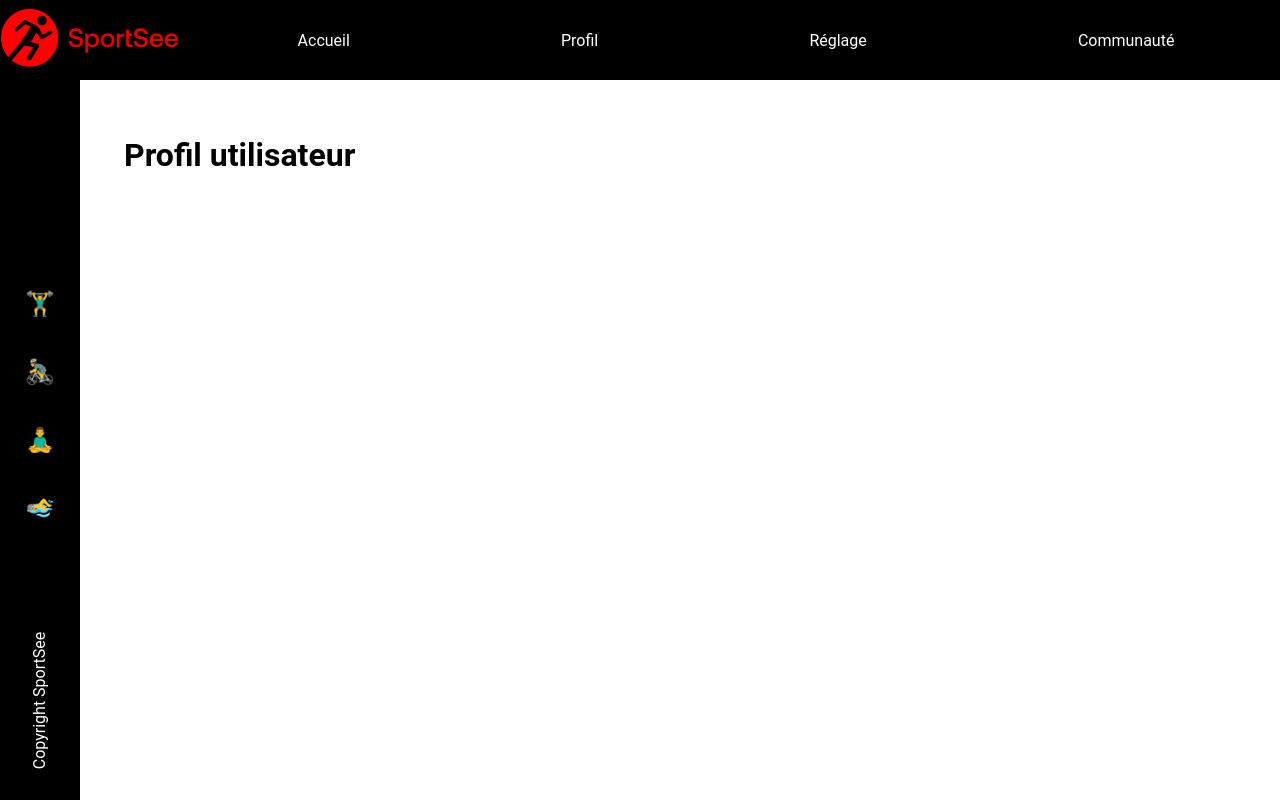
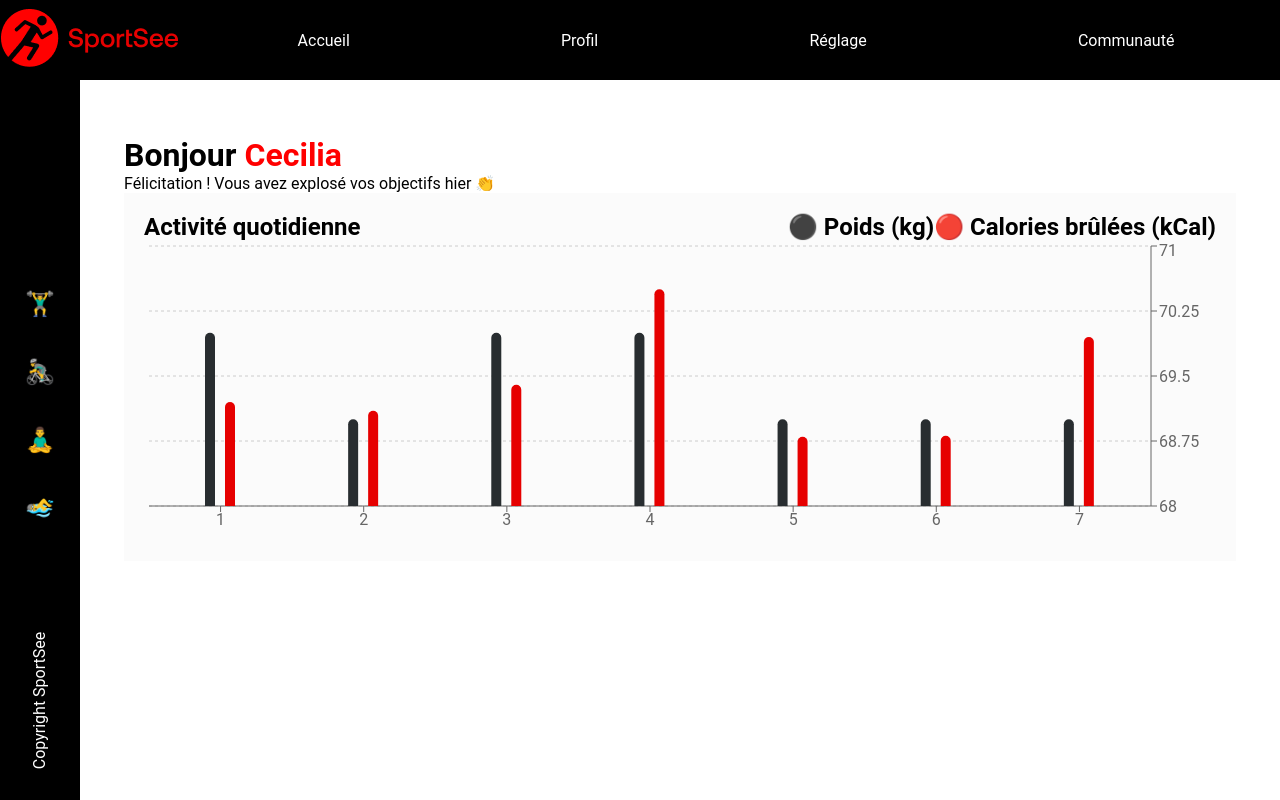
Before and after one commit to PaulG57/Projet_12_SportSee, a React (Vite) app: page / in a window 1280 px wide. Built offline with nearby package versions, Linux system fonts and the light colour scheme.

Commit message:
premier graphique

```diff
--- a/package.json
+++ b/package.json
@@ -12,7 +12,8 @@
   "dependencies": {
     "react": "^18.3.1",
     "react-dom": "^18.3.1",
-    "react-router-dom": "^7.1.5"
+    "react-router-dom": "^7.1.5",
+    "recharts": "^2.15.1"
   },
   "devDependencies": {
     "@eslint/js": "^9.17.0",
--- /dev/null
+++ b/src/components/ActivityChart.jsx
@@ -0,0 +1,28 @@
+import { BarChart, Bar, XAxis, YAxis, Tooltip, ResponsiveContainer, CartesianGrid } from "recharts";
+
+const ActivityChart = ({ data }) => {
+    return (
+        <div className="activity-chart">
+            <div className="bar-chart-title">
+                <h2>Activité quotidienne</h2>
+                <div>
+                    <h2> ⚫ Poids (kg)</h2>
+                    <h2> 🔴 Calories brûlées (kCal)</h2>
+                </div>
+            </div>
+            <ResponsiveContainer width="100%" height={300}>
+                <BarChart data={data} barGap={10} barSize={10}>
+                    <CartesianGrid strokeDasharray="3 3" vertical={false} />
+                    <XAxis dataKey="day" tickFormatter={(day, index) => index + 1} />
+                    <YAxis yAxisId="right" orientation="right" dataKey="kilogram" domain={['dataMin - 1', 'dataMax + 1']} />
+                    <YAxis yAxisId="left" orientation="left" dataKey="calories" hide />
+                    <Tooltip labelFormatter={() => ''} />
+                    <Bar yAxisId="right" dataKey="kilogram" fill="#282D30" radius={[10, 10, 0, 0]} />
+                    <Bar yAxisId="left" dataKey="calories" fill="#E60000" radius={[10, 10, 0, 0]} />
+                </BarChart>
+            </ResponsiveContainer>
+        </div>
+    );
+};
+
+export default ActivityChart;
--- a/src/components/Profile.jsx
+++ b/src/components/Profile.jsx
@@ -1,9 +1,25 @@
-function Profile() {
-    return (
-      <div>
-        <h1>Profil utilisateur</h1>
+import { useEffect, useState } from "react";
+import { getUserData } from "../services/data";
+import ActivityChart from "./ActivityChart";
+
+const Profile = () => {
+  const [user, setUser] = useState(null);
+
+  useEffect(() => {
+      const fetchData = async () => {
+          const data = await getUserData(18);
+          setUser(data);
+      };
+      fetchData();
+  }, []);
+
+  return (
+      <div className="profile">
+          {user && <h1>Bonjour <span className="user-name">{user.firstName}</span></h1>}
+          <p>Félicitation ! Vous avez explosé vos objectifs hier 👏</p>
+          {user && <ActivityChart data={user.activity} />}
       </div>
-    );
-  }
+  );
+};
 
-  export default Profile;
+export default Profile;
--- /dev/null
+++ b/src/services/UserDataModel.js
@@ -0,0 +1,19 @@
+class UserDataModel {
+    constructor(user, activity, averageSessions, performance) {
+        this.id = user.id;
+        this.firstName = user.userInfos.firstName;
+        this.lastName = user.userInfos.lastName;
+        this.age = user.userInfos.age;
+        this.score = user.todayScore ? user.todayScore : user.score;
+        this.keyData = user.keyData;
+
+        this.activity = activity.sessions;
+        this.averageSessions = averageSessions.sessions;
+        this.performance = performance.data.map(perf => ({
+            value: perf.value,
+            kind: performance.kind[perf.kind]
+        }));
+    }
+}
+
+export default UserDataModel;
--- /dev/null
+++ b/src/services/data.js
@@ -0,0 +1,40 @@
+import { USER_MAIN_DATA, USER_ACTIVITY, USER_AVERAGE_SESSIONS, USER_PERFORMANCE } from "./mockData";
+import UserDataModel from "./UserDataModel";
+
+const USE_API = false;
+const BASE_URL = "http://localhost:3000/user";
+
+// Fonction pour récupérer une donnée depuis l'API
+const fetchData = async (url) => {
+    try {
+        const response = await fetch(url);
+        const data = await response.json();
+        return data.data;
+    } catch (error) {
+        console.error(error);
+    }
+};
+
+// Récupère toutes les données de l'utilisateur et les formate avec `UserDataModel`
+export const getUserData = async (userId) => {
+    if (USE_API) {
+        try {
+            const [user, activity, averageSessions, performance] = await Promise.all([
+                fetchData(`${BASE_URL}/${userId}`),
+                fetchData(`${BASE_URL}/${userId}/activity`),
+                fetchData(`${BASE_URL}/${userId}/average-sessions`),
+                fetchData(`${BASE_URL}/${userId}/performance`)
+            ]);
+            return new UserDataModel(user, activity, averageSessions, performance);
+        } catch (error) {
+            console.error(error);
+        }
+    }
+
+    // Mode Mock : récupère et formate les données locales
+    const user = USER_MAIN_DATA.find(user => user.id === userId);
+    const activity = USER_ACTIVITY.find(act => act.userId === userId);
+    const averageSessions = USER_AVERAGE_SESSIONS.find(sess => sess.userId === userId);
+    const performance = USER_PERFORMANCE.find(perf => perf.userId === userId);
+    return new UserDataModel(user, activity, averageSessions, performance);
+};
--- a/src/data/mockData.js
+++ b/src/services/mockData.js
@@ -264,9 +264,9 @@ const USER_PERFORMANCE = [
 
 
 
-module.exports = {
+export {
     USER_MAIN_DATA,
     USER_ACTIVITY,
     USER_AVERAGE_SESSIONS,
     USER_PERFORMANCE
-}
+};
--- a/src/styles/index.css
+++ b/src/styles/index.css
@@ -24,3 +24,22 @@
     width: 90%;
     height: 90%;
 }
+
+.user-name {
+    font-weight: bold;
+    color: red;
+}
+
+.bar-chart-title {
+    display: flex;
+    justify-content: space-between;
+}
+
+.bar-chart-title div {
+    display: flex;
+}
+
+.activity-chart {
+    padding: 20px;
+    background-color: #FBFBFB;
+}
```
Also changed, not shown: 1 other file (tests, documents, lock files or other folders).
